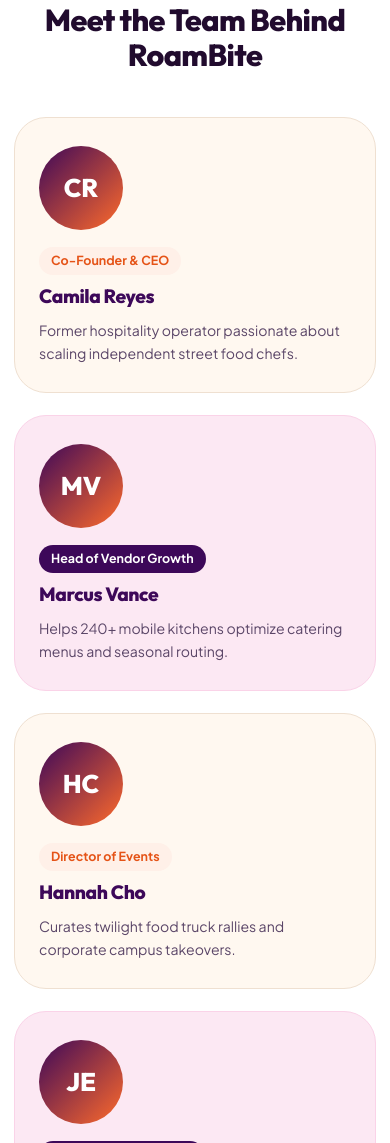
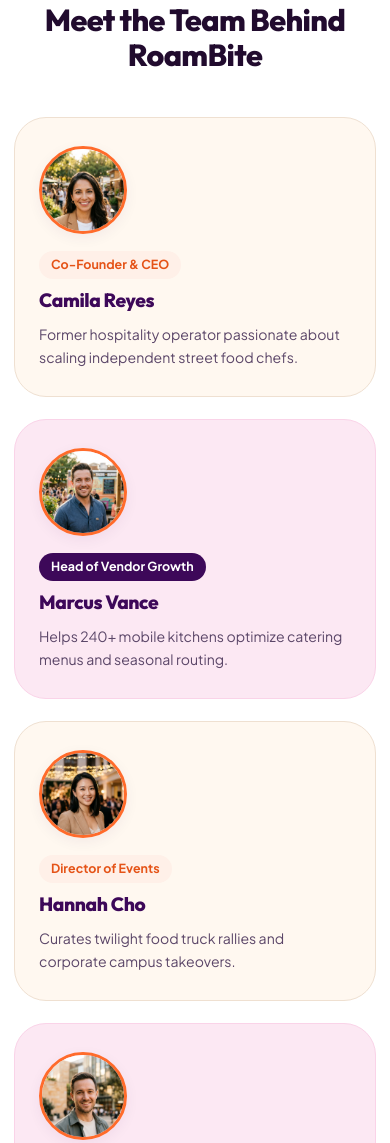
Before and after one commit to MR-CodersHub/RoamBite---Food-Truck-Booking-Directory-Platform, a plain HTML site: page about.html in a window 390 px wide. Shown: the part 6353-7496 px from the top of the page. Drawn offline with Linux system fonts and the light colour scheme.

Commit message:
final commit

```diff
--- a/about.html
+++ b/about.html
@@ -190,7 +190,7 @@
         <div class="team-editorial-grid">
           <div class="team-profile-card">
             <div>
-              <div class="team-avatar" style="margin:0 0 16px 0;">CR</div>
+              <img src="assets/images/team-1.jpg" alt="Camila Reyes — Co-Founder & CEO" class="team-photo">
               <span class="badge badge-booking" style="margin-bottom:10px;">Co-Founder & CEO</span>
               <h3 style="color:var(--purple-deep); font-size:1.2rem;">Camila Reyes</h3>
             </div>
@@ -198,7 +198,7 @@
           </div>
           <div class="team-profile-card">
             <div>
-              <div class="team-avatar" style="margin:0 0 16px 0;">MV</div>
+              <img src="assets/images/team-2.jpg" alt="Marcus Vance — Head of Vendor Growth" class="team-photo">
               <span class="badge badge-purple" style="margin-bottom:10px;">Head of Vendor Growth</span>
               <h3 style="color:var(--purple-deep); font-size:1.2rem;">Marcus Vance</h3>
             </div>
@@ -206,7 +206,7 @@
           </div>
           <div class="team-profile-card">
             <div>
-              <div class="team-avatar" style="margin:0 0 16px 0;">HC</div>
+              <img src="assets/images/team-3.jpg" alt="Hannah Cho — Director of Events" class="team-photo">
               <span class="badge badge-booking" style="margin-bottom:10px;">Director of Events</span>
               <h3 style="color:var(--purple-deep); font-size:1.2rem;">Hannah Cho</h3>
             </div>
@@ -214,7 +214,7 @@
           </div>
           <div class="team-profile-card">
             <div>
-              <div class="team-avatar" style="margin:0 0 16px 0;">JE</div>
+              <img src="assets/images/team-4.jpg" alt="Jordan Ellis — Lead Product Architect" class="team-photo">
               <span class="badge badge-purple" style="margin-bottom:10px;">Lead Product Architect</span>
               <h3 style="color:var(--purple-deep); font-size:1.2rem;">Jordan Ellis</h3>
             </div>
--- a/css/pages.css
+++ b/css/pages.css
@@ -79,8 +79,8 @@
 
 .page-hero-badge {
   position: absolute;
-  bottom: -18px;
-  left: -18px;
+  bottom: -16px;
+  left: 16px;
   background: var(--cream-soft);
   color: var(--purple-deep);
   padding: 14px 18px;
@@ -224,11 +224,11 @@
 
 .hero-floating-card {
   position: absolute;
-  bottom: -20px;
-  left: -24px;
+  bottom: -18px;
+  left: 16px;
   background: var(--cream-soft);
   color: var(--purple-deep);
-  padding: 16px 20px;
+  padding: 14px 18px;
   border-radius: var(--radius-md);
   box-shadow: var(--shadow-lg);
   display: flex;
@@ -980,14 +980,24 @@
   background: var(--cream-soft);
   display: flex;
   flex-direction: column;
-  justify-content: space-between;
+  justify-content: flex-start;
   transition: transform 0.3s ease, box-shadow 0.3s ease;
+}
+
+.team-photo {
+  width: 88px;
+  height: 88px;
+  border-radius: 50%;
+  object-fit: cover;
+  object-position: center top;
+  margin-bottom: 16px;
+  border: 3px solid var(--orange-warm);
+  box-shadow: var(--shadow-sm);
 }
 
 .team-profile-card:nth-child(even) {
   background: var(--pink-light);
   border-color: var(--pink-soft);
-  transform: translateY(14px);
 }
 
 .team-profile-card:hover {
--- a/css/styles.css
+++ b/css/styles.css
@@ -235,12 +235,18 @@
 
 [data-theme="dark"] .form-control,
 [data-theme="dark"] .form-control:focus,
-[data-theme="dark"] .hero-search-field input,
-[data-theme="dark"] .hero-search-field select,
 [data-theme="dark"] .dash-search-wrap input {
   background: #14061E !important;
   color: #F8F3FC !important;
   border-color: #4D246B;
+}
+
+[data-theme="dark"] .hero-search-field input,
+[data-theme="dark"] .hero-search-field select {
+  background: transparent !important;
+  color: #F8F3FC !important;
+  border: none !important;
+  box-shadow: none !important;
 }
 
 [data-theme="dark"] .form-control:focus {
--- a/js/main.js
+++ b/js/main.js
@@ -326,14 +326,26 @@ function initHomePage(UI, DATA) {
       <article class="testimonial-feature-block">
         <div>
           <span class="badge badge-booking" style="margin-bottom:18px;">Featured Event Review</span>
-          <p style="font-size:1.35rem; font-weight:600; line-height:1.5; margin-bottom:24px;">“${lead.quote}”</p>
+          <p style="font-size:1.35rem; font-weight:600; line-height:1.5; margin-bottom:20px;">“${lead.quote}”</p>
+          <div style="display:flex; flex-wrap:wrap; gap:8px; margin-bottom:20px;">
+            <span class="badge" style="background:rgba(255,255,255,0.14); color:#fff;">400 Guests Served</span>
+            <span class="badge" style="background:rgba(255,255,255,0.14); color:#fff;">3 Trucks Booked</span>
+            <span class="badge" style="background:rgba(255,255,255,0.14); color:#fff;">★ 5.0 Verified Host</span>
+          </div>
+          <div style="background:rgba(255,255,255,0.08); border:1px solid rgba(255,255,255,0.16); border-radius:var(--radius-md); padding:16px 18px; margin-bottom:16px;">
+            <div style="font-size:0.78rem; text-transform:uppercase; letter-spacing:0.08em; opacity:0.78; margin-bottom:6px; font-weight:700;">Booked Truck Lineup</div>
+            <div style="font-size:0.94rem; font-weight:600;">Sol & Smoke Birria • Velvet Smash Co. • Dulce & Espresso</div>
+          </div>
         </div>
-        <div class="testimonial-author" style="border-top-color:rgba(255,255,255,0.16);">
-          <div class="author-avatar" style="background:var(--orange-warm); color:#fff;">${lead.initials}</div>
-          <div>
-            <strong style="display:block; color:#fff;">${lead.name}</strong>
-            <span style="font-size:0.86rem; color:rgba(255,255,255,0.75);">${lead.role}</span>
+        <div class="testimonial-author" style="border-top-color:rgba(255,255,255,0.16); justify-content:space-between; flex-wrap:wrap; gap:12px;">
+          <div style="display:flex; align-items:center; gap:12px;">
+            <div class="author-avatar" style="background:var(--orange-warm); color:#fff;">${lead.initials}</div>
+            <div>
+              <strong style="display:block; color:#fff;">${lead.name}</strong>
+              <span style="font-size:0.86rem; color:rgba(255,255,255,0.75);">${lead.role}</span>
+            </div>
           </div>
+          <a href="directory.html" class="btn btn-primary btn-sm">Book Similar Lineup</a>
         </div>
       </article>
       <div class="testimonial-side-stack">
```
Also changed, not shown: index.html (+2 -2 lines), assets/images/team-1.jpg (added), assets/images/team-2.jpg (added), assets/images/team-3.jpg (added), assets/images/team-4.jpg (added).
